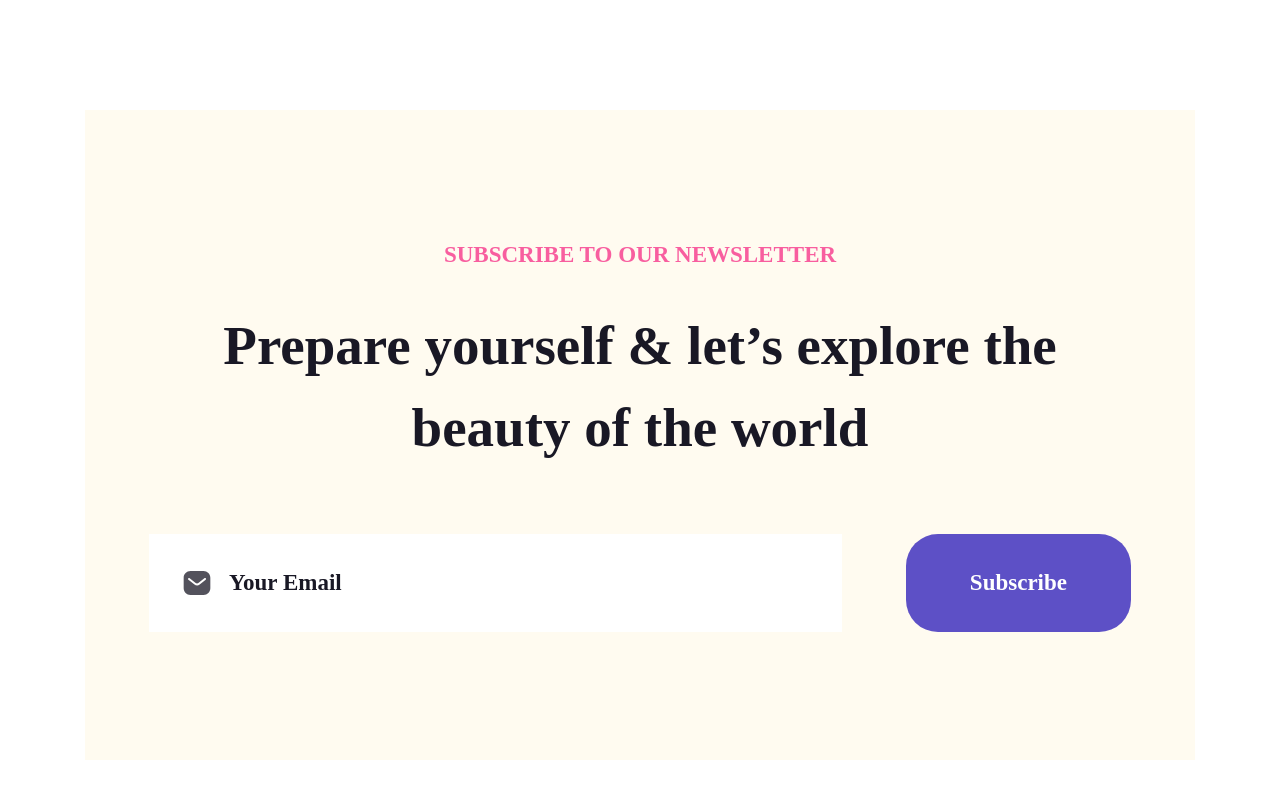
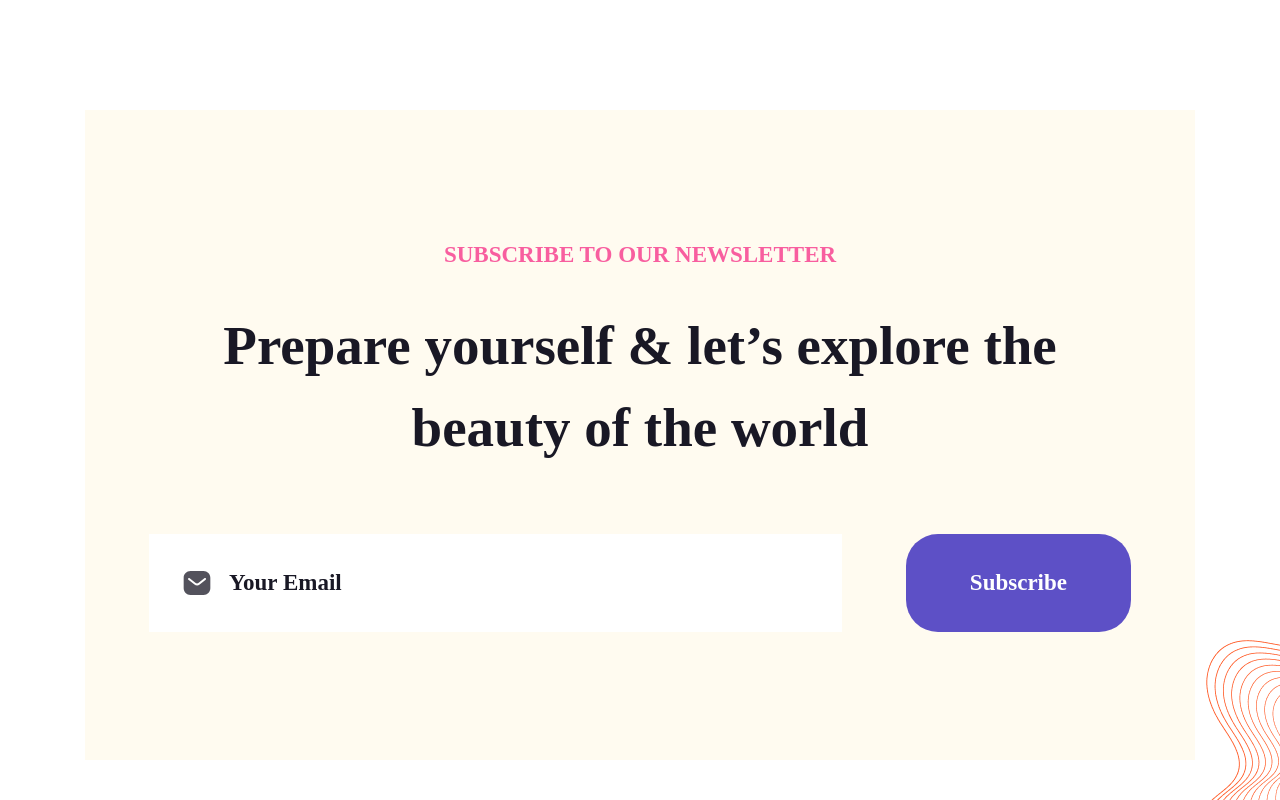
Before and after one commit to kaungmyathan22/nextjs-tailwind-travlog, a Next.js app: page / in a window 1280 px wide. Shown: the part 4162-4962 px from the top of the page. Built offline with nearby package versions, Linux system fonts and the light colour scheme; a web font is replaced by a local one.

Commit message:
footer objects added

```diff
--- a/src/components/Footer.tsx
+++ b/src/components/Footer.tsx
@@ -2,7 +2,10 @@ import Logo from "@/components/Icons/Logo";
 
 export function Footer({}) {
   return (
-    <footer className="max-w-[1100px] mx-auto flex mb-[86px] mt-[128px] gap-x-[153px]">
+    <footer className="max-w-[1100px] mx-auto flex mb-[86px] mt-[128px] gap-x-[153px] relative">
+      <div className="absolute -right-[10.9%] -top-[100%]">
+        <img src="/assets/images/footer-objects.png" alt="" />
+      </div>
       <div className="flex flex-col w-[278px] gap-y-8">
         <div className="flex items-center gap-x-4">
           <Logo />
```
Also changed, not shown: public/assets/images/footer-objects.png (added).
